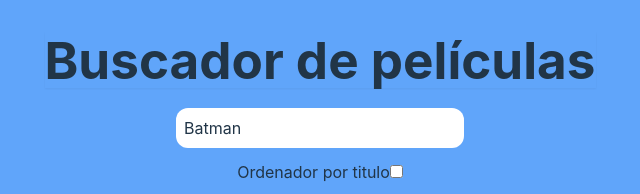
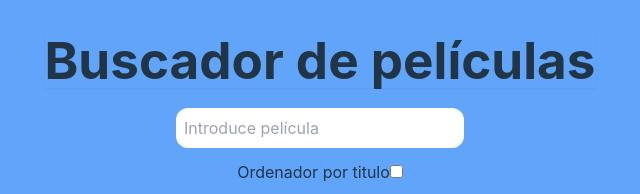
Before and after one commit to Manuelo69/BuscadorPeliculas, a React (Vite) app: page / in a window 1280 px wide. Shown: the top 194 px of the page, without its empty margins (320-960 px from the left). Built offline with nearby package versions, Linux system fonts and the light colour scheme; no server answers.

Commit message:
Que muestre 10 peliculas por defecto

```diff
--- a/src/App.jsx
+++ b/src/App.jsx
@@ -3,7 +3,7 @@ import "./App.css";
 import ListaPeliculas from "./Components/ListaPeliculas/ListaPeliculas";
 
 function App() {
-  const [busqueda, setBusqueda] = useState("Batman"); // Estado para la búsqueda
+  const [busqueda, setBusqueda] = useState("One piece"); // Estado para la búsqueda
   const [peliculas, setPeliculas] = useState([]); // Estado para las películas
   const [buscando, setBuscando] = useState(false); //Estado de la busqueda
   const [ordenadoPorTitulo, setOrdenadoPorTitulo] = useState(false); // Estado para indicar si las películas están ordenadas por título
@@ -40,6 +40,12 @@ function App() {
   const handleCheckboxChange = () => {
     setOrdenadoPorTitulo(!ordenadoPorTitulo); // Alternar el estado del checkbox
   };
+
+  useEffect(() => {
+    // Obtener las primeras 10 películas al cargar la página
+    getPeliculas(busqueda);
+    setBusqueda("");
+  }, []);
 
   useEffect(() => {
     if (ordenadoPorTitulo) {
```
